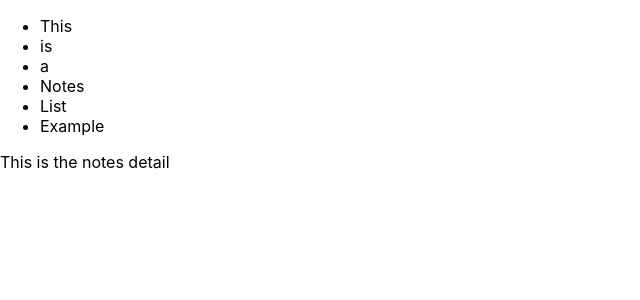
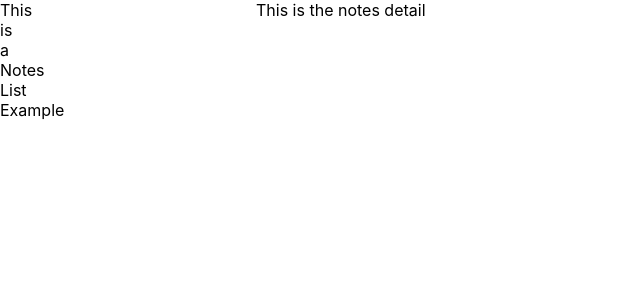
Before and after one commit to ray-jonathan/notes-react-app, a React (Create React App) app: page / in a window 1280 px wide. Shown: the top 300 px of the page, without its empty margins (0-640 px from the left). Built offline with nearby package versions, Linux system fonts and the light colour scheme.

Commit message:
adds styles

```diff
--- a/src/NotesApp.js
+++ b/src/NotesApp.js
@@ -1,6 +1,7 @@
 import React from 'react';
 import NotesList from './NotesList';
 import NotesDetail from './NotesDetail';
+import styles from './NotesApp.module.css'
 export default class NotesApp extends React.Component{
     constructor(props){
         super(props);
@@ -10,9 +11,13 @@ export default class NotesApp extends React.Component{
     }
     render(){
         return(
-        <div>
+        <div className={styles.app}>
+            <div className={styles.list}>
             <NotesList />
+            </div>
+            <div className={styles.detail}>
             <NotesDetail />
+            </div>
         </div>
         )
     }
--- /dev/null
+++ b/src/NotesApp.module.css
@@ -0,0 +1,10 @@
+.app{
+    display: flex;
+    flex-direction: row;
+}
+.list{
+    width: 20%;
+}
+.detail{
+    width: 80%;
+}
--- a/src/NotesList.js
+++ b/src/NotesList.js
@@ -1,8 +1,9 @@
 import React from 'react';
+import styles from './NotesList.module.css';
 export default function NotesList(props){
 
     return(
-    <ul>
+    <ul className={styles.list} > {/* "class is 'styles.classname' "*/}
         <li>This</li>
         <li>is</li>
         <li>a</li>
--- /dev/null
+++ b/src/NotesList.module.css
@@ -0,0 +1,9 @@
+.list{
+    padding: 0;
+    margin: 0;
+}
+
+.list li{
+    display: block;
+    list-style: none;
+}
```
